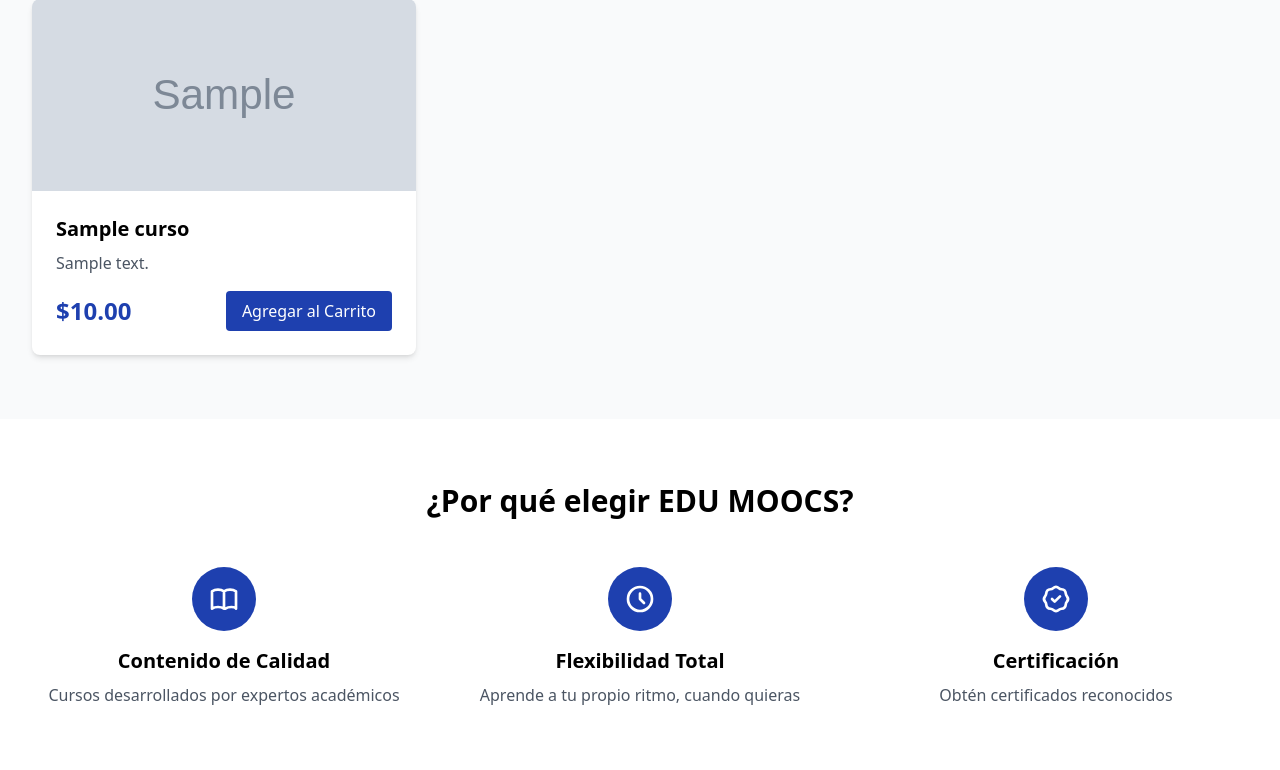
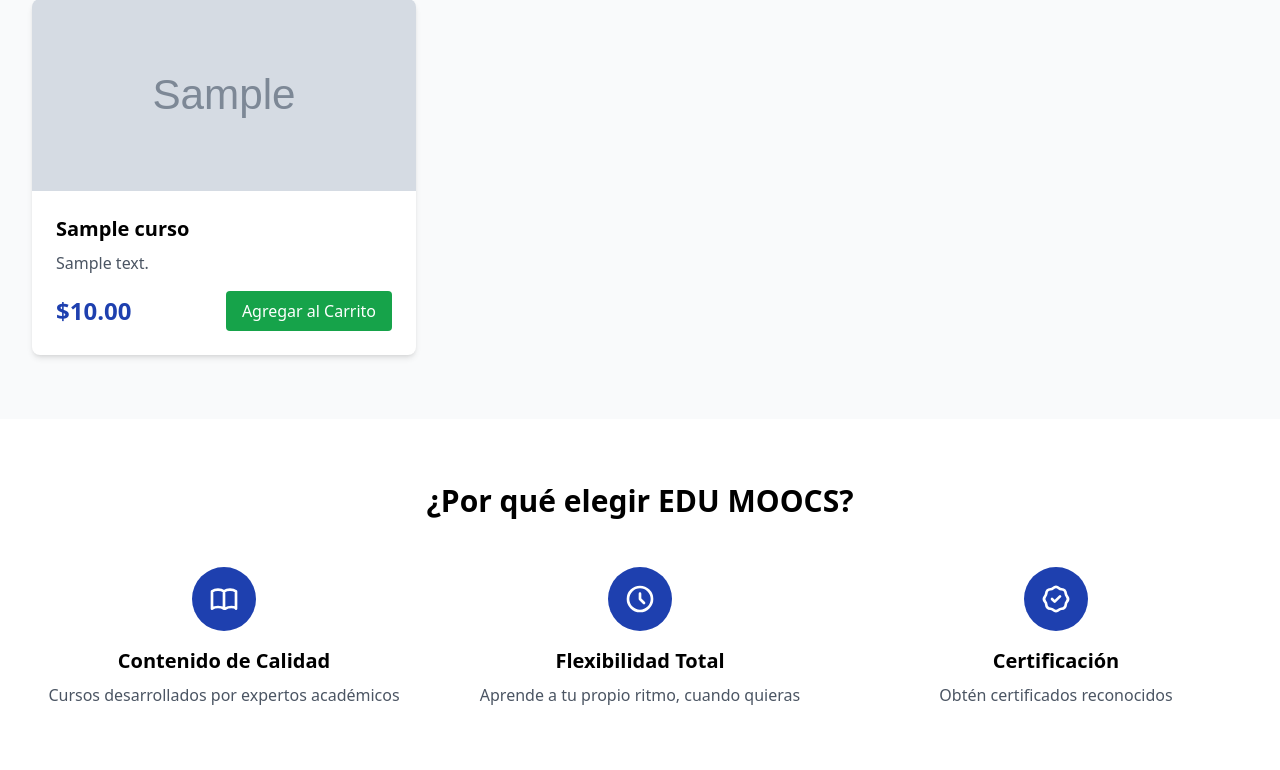
Before and after one commit to Maxrider369/Edu_Moocs, a Django app: page / in a window 1280 px wide. Shown: the part 694-1464 px from the top of the page. Run offline with Django 5.2, Linux system fonts and the light colour scheme; tables that the repository leaves empty hold one stand-in row (values such as "Sample post"); grey boxes marked "Sample" are stand-in pictures; some libraries are stand-ins or nearby versions.

Commit message:
cambiar color al boton agregar carrito

```diff
--- a/edu_moocs/inicio/templates/inicio/index.html
+++ b/edu_moocs/inicio/templates/inicio/index.html
@@ -45,7 +45,7 @@ principal
                         <span class="text-2xl font-bold text-primary">${{ curso.precio }}</span>
                         <form action="{% url 'agregar_al_carrito' curso.id %}" method="POST">
                             {% csrf_token %}
-                            <button type="submit" class="bg-primary text-white px-4 py-2 rounded hover:bg-blue-700 transition duration-300">
+                            <button type="submit" class="bg-green-600 text-white px-4 py-2 rounded hover:bg-green-700 transition duration-300 w-full">
                                 Agregar al Carrito
                             </button>
                         </form>
```
Also changed, not shown: edu_moocs/media/cursos/AAAAADonCamaron.jpg (added).
